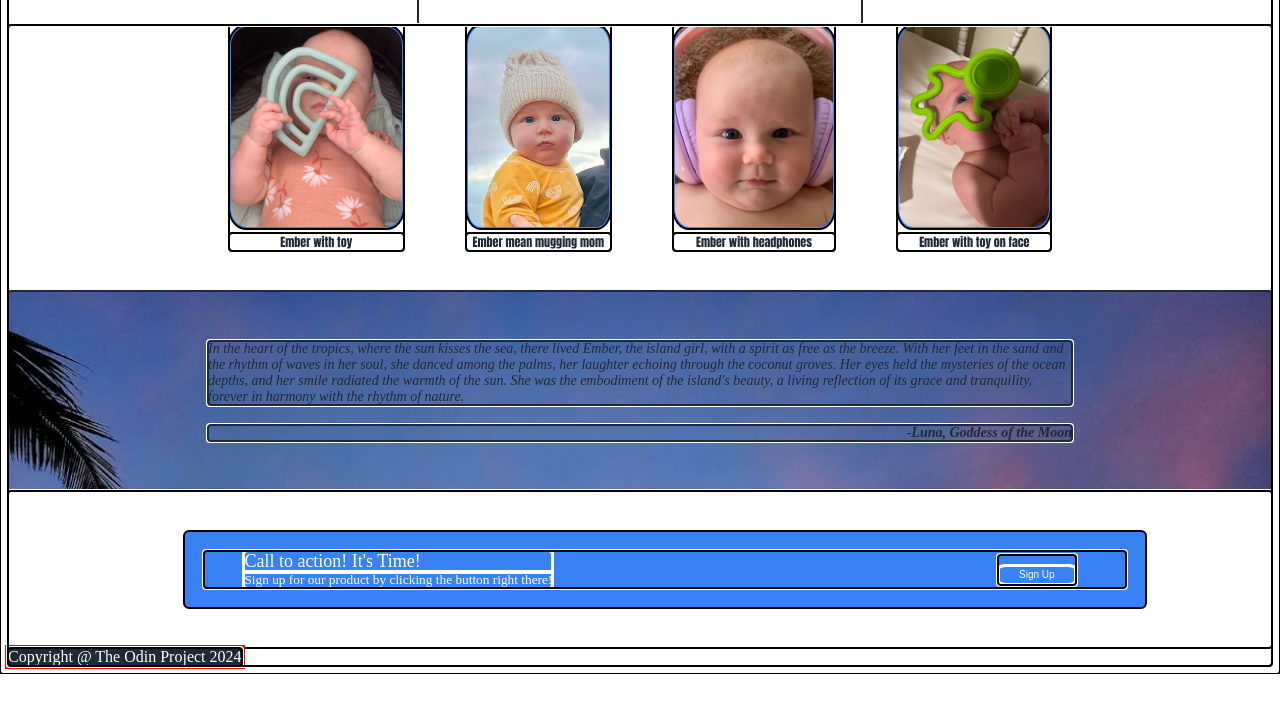
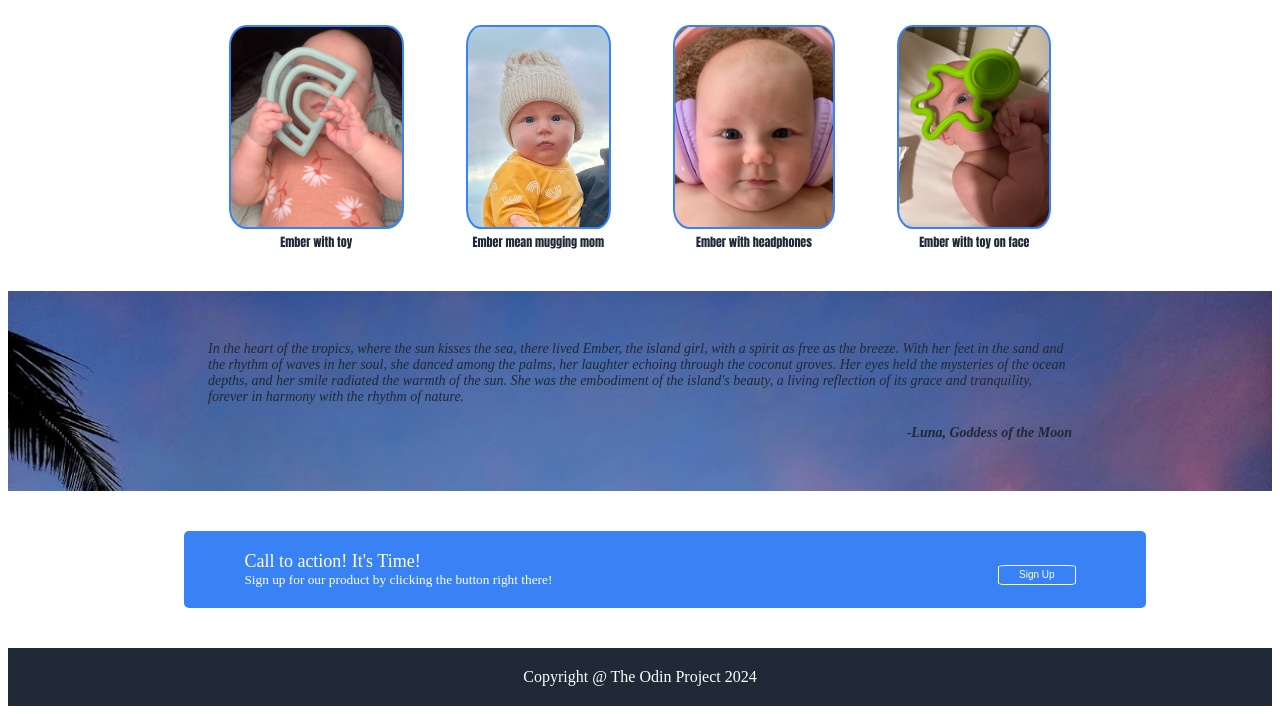
Before and after one commit to Merlin2236/Landing-Page, a plain HTML site: page index.html in a window 1280 px wide. Shown: the part 455-1169 px from the top of the page. Before the commit the page ends 1129 px from the top, so only its background shows below. Drawn offline with Linux system fonts and the light colour scheme.

Commit message:
cleaned up stylesheet

```diff
--- a/stylesheet2.css
+++ b/stylesheet2.css
@@ -109,7 +109,7 @@ button {
     flex-direction: column;
     font-size: 12px;
     color: #1f2937;
-    font-family: Impact, Haettenschweiler, 'Arial Narrow Bold', sans-serif;
+    font-family: Impact, 'Arial Narrow Bold', sans-serif;
 }
 
 .group,  {
@@ -203,6 +203,7 @@ button {
     display: flex;
     height: 300px;
 }
+
 .text-box {
     flex: 1 1;
     padding: 20px;
@@ -217,22 +218,19 @@ button {
     width: 100%;
     background-position:  center calc(38% - 40px)
 }
-.copyright {
+
+.Copyright {
     display: flex;
     width: 100%;
-
+    justify-content: center;
 }
 .project {
+    width: 100%;
+    text-align: center;
     background-color: #1f2937;
     color: white;
-    width: 100%;
-    height: 100%;
     display: flex;
     justify-content: center;
-    align-items: center;
-    outline: solid red;
-    flex-direction: column;
+    padding-top: 20px;
+    padding-bottom: 20px;
 }
-* {
-    outline: auto;
-}
```
